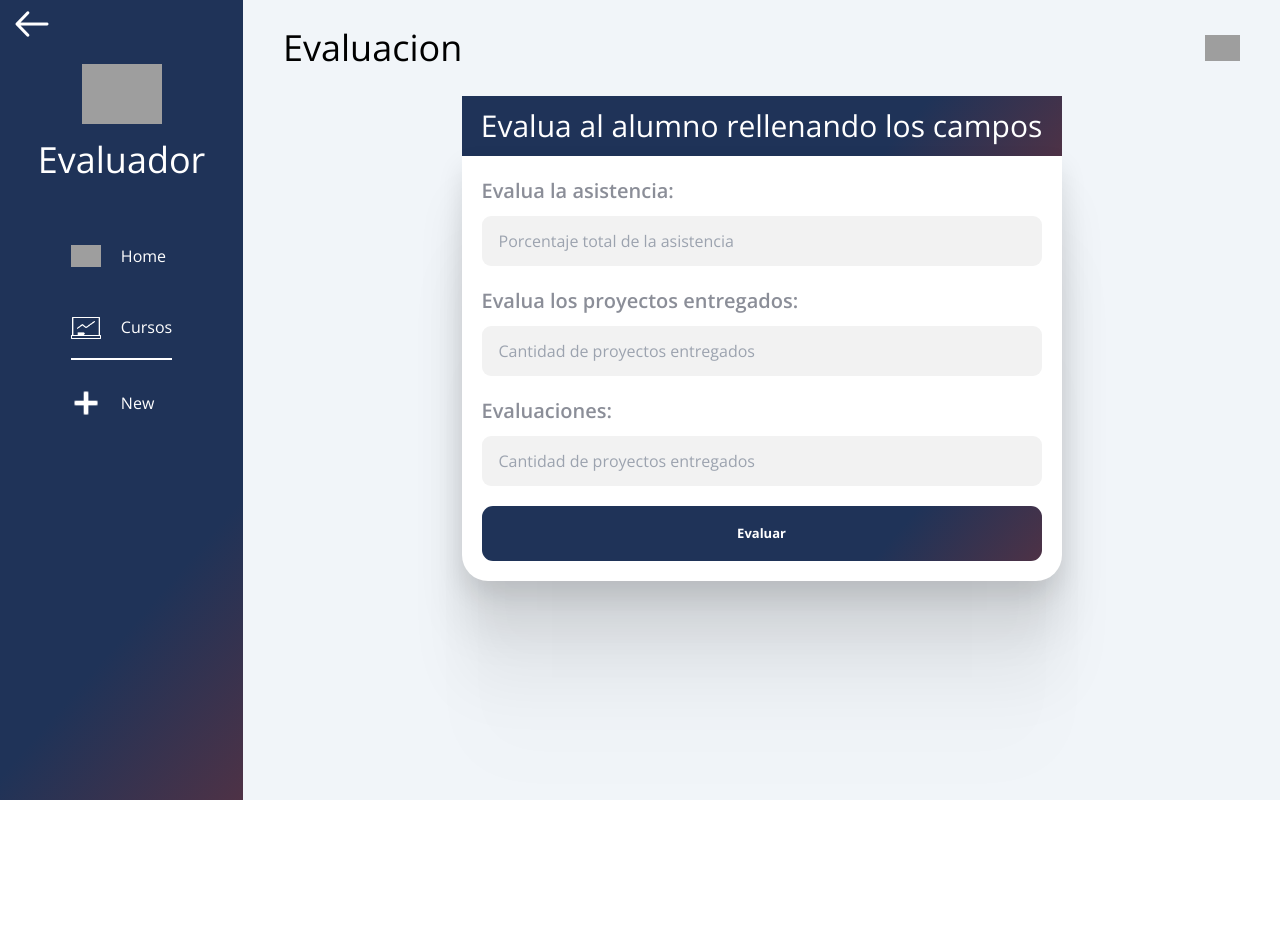
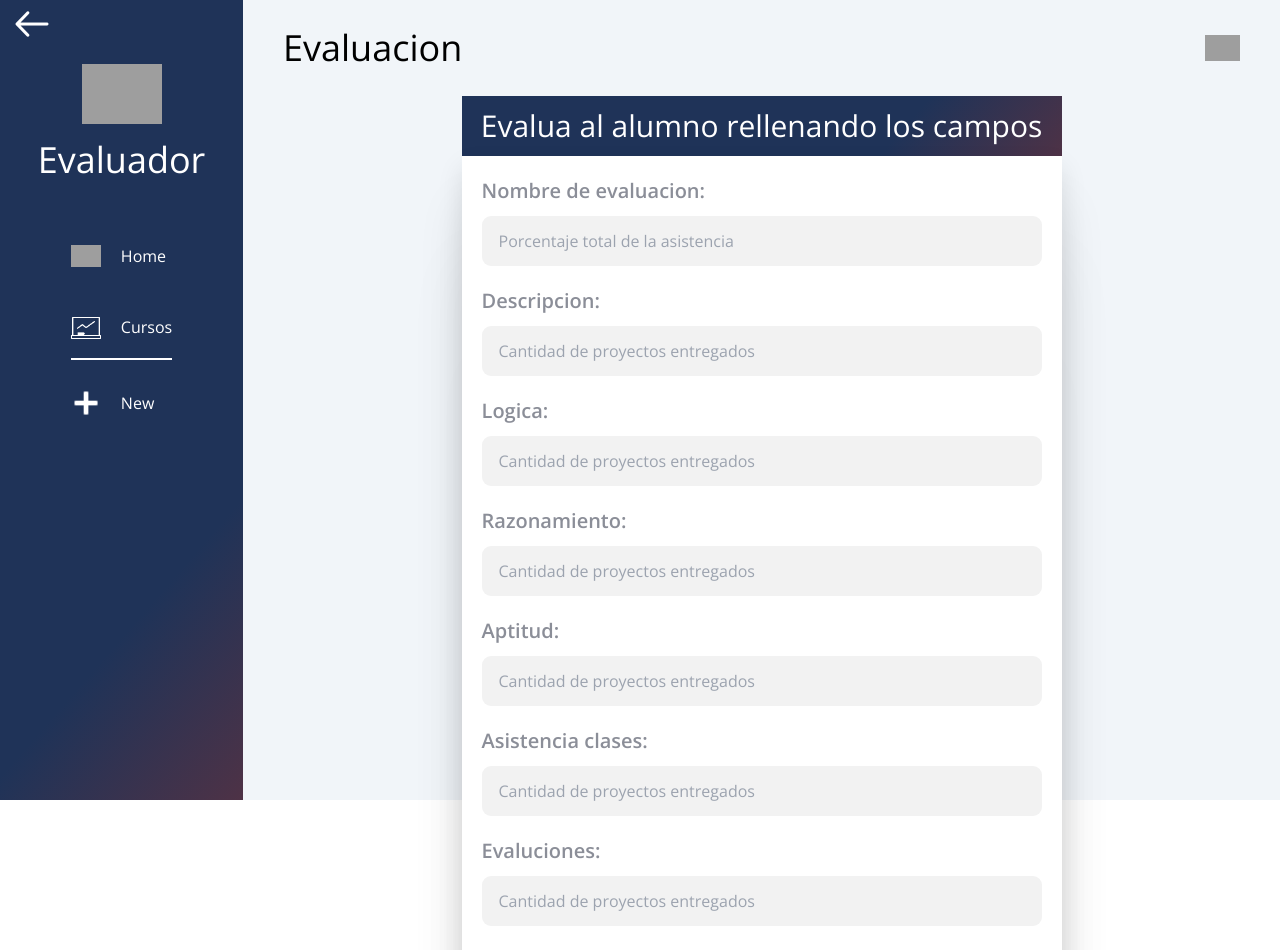
Before and after one commit to MoraxAlejo/grupo2-scrum, a React (Vite) app in the folder frontend/: page /cursos/evaluacion in a window 1280 px wide. Shown: the top 950 px of the page. Before the commit the page ends 800 px from the top, so only its background shows below. Built offline with nearby package versions, Linux system fonts and the light colour scheme; no server answers; grey boxes are pictures that could not be loaded.

Commit message:
funcion para evaluar iniciada

```diff
--- a/frontend/api/scrum-api.js
+++ b/frontend/api/scrum-api.js
@@ -27,3 +27,15 @@ export async function create(studentData) {
     console.log(error);
   }
 }
+
+const evalApi = axios.create({
+  baseURL: "http://localhost:8000/api",
+});
+
+export async function createEval (evalData) {
+  try {
+    return await evalApi.post("/evaluacion", evalData);
+  } catch (error) {
+    console.log(error);
+  }
+}
--- a/frontend/src/components/Evaluacion.jsx
+++ b/frontend/src/components/Evaluacion.jsx
@@ -1,27 +1,80 @@
 import "/css/evaluacion.css"
 import "/css/bg.css"
+import { useRef } from "react";
+import { createEval } from "../../api/scrum-api";
+import { useNavigate } from "react-router-dom";
 
-export default function Evaluacion() {
+export default function New() {
+    const navigate = useNavigate();
+    const nombre_de_evalucion = useRef(null);
+    const descripcion = useRef(null);
+    const logica = useRef(null);
+    const razonamiento = useRef(null);
+    const aptitud = useRef(null);
+    const asistencia_a_clases = useRef(null);
+    const trabajos_presentados = useRef(null);
+    const evaluciones = useRef(null);
+    const id_evaluador = useRef(null);
+
+    const test = async (event) => {
+      event.preventDefault();
+
+      const evalucion = {
+        nombre_de_evalucion: nombre_de_evalucion.current.value,
+        descripcion: descripcion.current.value,
+        logica: logica.current.value,
+        razonamiento: razonamiento.current.value,
+        aptitud: aptitud.current.value,
+        asistencia_a_clases: asistencia_a_clases.current.value,
+        trabajos_presentados: trabajos_presentados.current.value,
+        evaluciones: evaluciones.current.value,
+        id_evaluador: id_evaluador.current.value = 2
+    };
+    console.log(evalucion);
+
+      await createEval(evalucion);
+      navigate("/");
+    };
     return (
         <div className="flex flex-col justify-center items-center">
             <p className="text-white text-3xl text-center gradient-bg p-3 px-4 w-[600px]">Evalua al alumno rellenando los campos</p>
             <div className="modal w-[600px]">
-                <form className="form">
-                    <div className="credit-card-info--form">
+                <form onSubmit={test} className="form">
+                    <div className="credit-card-info--form ">
                         <div className="input_container">
-                            <label className="input_label">Evalua la asistencia:</label>
-                            <input className="input_field" type="number" name="asistencia" title="Inpit title" placeholder="Porcentaje total de la asistencia" />
+                            <label className="input_label">Nombre de evaluacion:</label>
+                            <input ref={nombre_de_evalucion} className="input_field" type="text" name="asistencia" title="Inpit title" placeholder="Porcentaje total de la asistencia" />
                         </div>
                         <div className="input_container">
-                            <label className="input_label">Evalua los proyectos entregados:</label>
-                            <input className="input_field" type="number" name="proyectos" title="Inpit title" placeholder="Cantidad de proyectos entregados" />
+                            <label className="input_label">Descripcion:</label>
+                            <input ref={descripcion} className="input_field" type="text" name="proyectos" title="Inpit title" placeholder="Cantidad de proyectos entregados" />
                         </div>
                         <div className="input_container">
-                            <label className="input_label">Evaluaciones:</label>
-                            <input className="input_field" type="number" name="proyectos" title="Inpit title" placeholder="Cantidad de proyectos entregados" />
+                            <label className="input_label">Logica:</label>
+                            <input ref={logica} className="input_field" type="text" name="proyectos" title="Inpit title" placeholder="Cantidad de proyectos entregados" />
+                        </div>
+                        <div className="input_container">
+                            <label className="input_label">Razonamiento:</label>
+                            <input ref={razonamiento} className="input_field" type="number" name="proyectos" title="Inpit title" placeholder="Cantidad de proyectos entregados" />
+                        </div>
+                        <div className="input_container">
+                            <label className="input_label">Aptitud:</label>
+                            <input ref={aptitud} className="input_field" type="text" name="proyectos" title="Inpit title" placeholder="Cantidad de proyectos entregados" />
+                        </div>
+                        <div className="input_container">
+                            <label className="input_label">Asistencia clases:</label>
+                            <input ref={asistencia_a_clases} className="input_field" type="number" name="proyectos" title="Inpit title" placeholder="Cantidad de proyectos entregados" />
+                        </div>
+                        <div className="input_container">
+                            <label className="input_label">Evaluciones:</label>
+                            <input ref={trabajos_presentados} className="input_field" type="number" name="proyectos" title="Inpit title" placeholder="Cantidad de proyectos entregados" />
+                        </div>
+                        <div className="input_container">
+                            <label className="input_label">Trabajos presentados:</label>
+                            <input ref={evaluciones} className="input_field" type="number" name="proyectos" title="Inpit title" placeholder="Cantidad de proyectos entregados" />
                         </div>
                     </div>
-                    <button className="purchase--btn gradient-bg">Evaluar</button>
+                    <button type="submit" className="purchase--btn gradient-bg">Evaluar</button>
                 </form>
             </div>
         </div>
```
